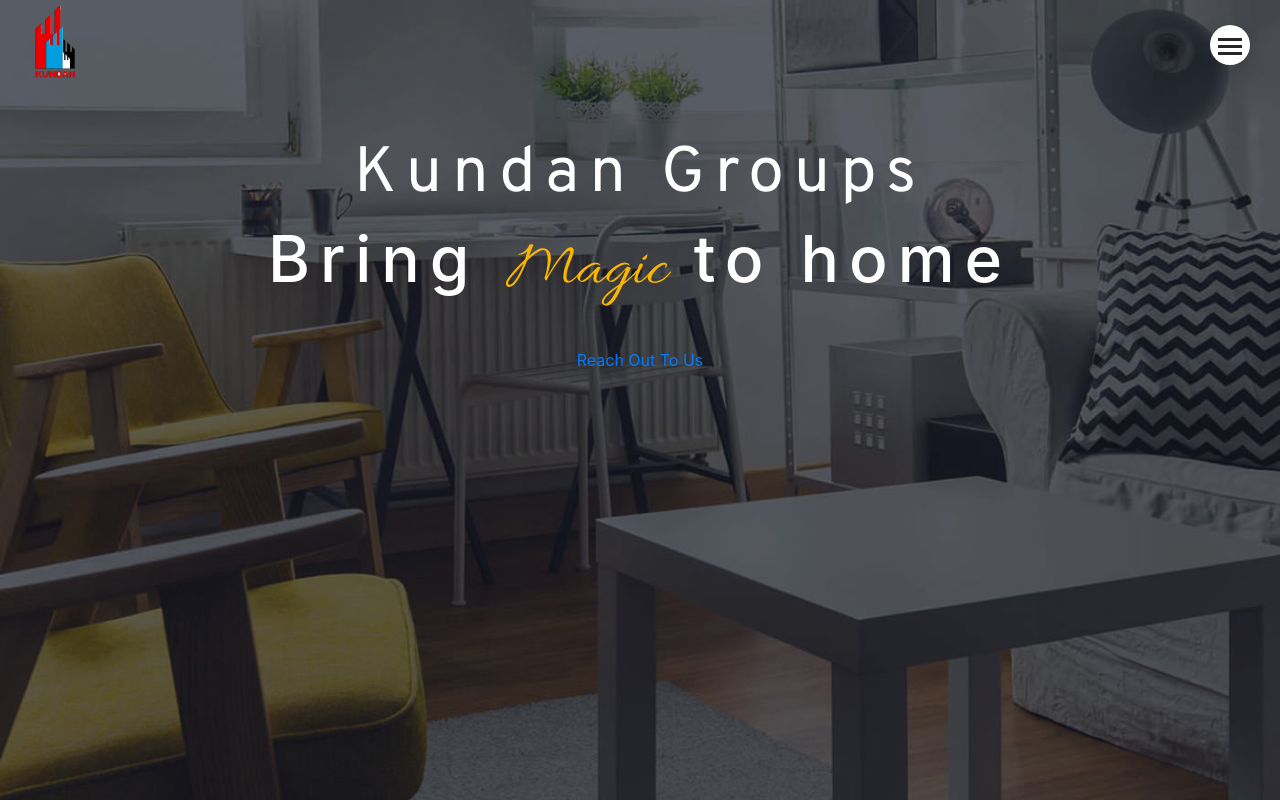
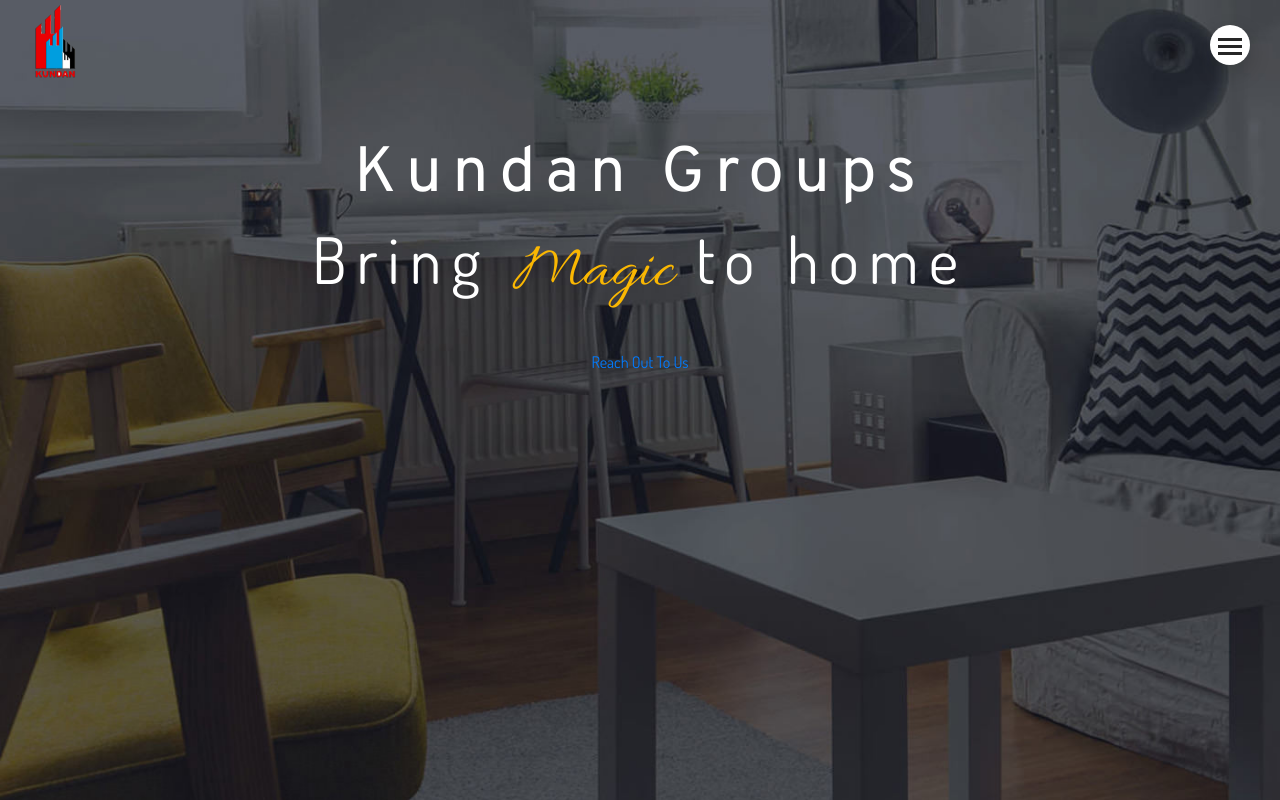
Before and after one commit to voraknotech/kundan-groups, an Angular app: page / in a window 1280 px wide. Shown: the top 800 px of the page. Built offline with nearby package versions, Linux system fonts and the light colour scheme.

Commit message:
Fixed Bootstrap Blunder

```diff
--- a/angular-cli.json
+++ b/angular-cli.json
@@ -3,7 +3,8 @@
   "project": {
     "name": "kundan-groups"
   },
-    "apps": [{
+  "apps": [
+    {
       "root": "src",
       "outDir": "public/dist/browser",
       "assets": ["assets", "favicon.ico"],
@@ -16,9 +17,7 @@
       "prefix": "kg",
       "serviceWorker": true,
       "styles": [
-                "styles.css",
-                "../node_modules/font-awesome/css/font-awesome.css",
-                "../node_modules/bootstrap/dist/css/bootstrap.min.css"
+        "styles.css"
       ],
       "scripts": [],
       "environmentSource": "environments/environment.ts",
@@ -40,9 +39,7 @@
       "prefix": "kg",
       "serviceWorker": true,
       "styles": [
-                "styles.css",
-                "../node_modules/font-awesome/css/font-awesome.css",
-                "../node_modules/bootstrap/dist/css/bootstrap.min.css"
+        "styles.css"
       ],
       "scripts": [],
       "environmentSource": "environments/environment.ts",
@@ -57,7 +54,8 @@
       "config": "./protractor.conf.js"
     }
   },
-    "lint": [{
+  "lint": [
+    {
       "project": "src/tsconfig.app.json",
       "exclude": "**/node_modules/**"
     },
--- a/src/index.html
+++ b/src/index.html
@@ -28,6 +28,12 @@
     <!-- Favicons -->
     <link rel="shortcut icon" href="favicon.ico">
     <link href="https://fonts.googleapis.com/css?family=Allura|Dosis|Overpass" rel="stylesheet">
+
+    <!-- External Links -->
+    <link rel="stylesheet" href="https://maxcdn.bootstrapcdn.com/bootstrap/4.0.0/css/bootstrap.min.css" integrity="sha384-Gn5384xqQ1aoWXA+058RXPxPg6fy4IWvTNh0E263XmFcJlSAwiGgFAW/dAiS6JXm"
+        crossorigin="anonymous">
+    <link href="https://maxcdn.bootstrapcdn.com/font-awesome/4.7.0/css/font-awesome.min.css" rel="stylesheet" integrity="sha384-wvfXpqpZZVQGK6TAh5PVlGOfQNHSoD2xbE+QkPxCAFlNEevoEH3Sl0sibVcOQVnN"
+        crossorigin="anonymous">
 </head>
 
 <body>
--- a/src/styles.css
+++ b/src/styles.css
@@ -1,4 +1,3 @@
-@import '~bootstrap/dist/css/bootstrap.min.css';
 body {
     margin: 0;
     font-family: 'Dosis', sans-serif;
```
Also changed, not shown: package.json (+20 -23 lines), 2 other files (tests, documents, lock files or other folders). Lines whose indentation alone changed are shown as unchanged.
